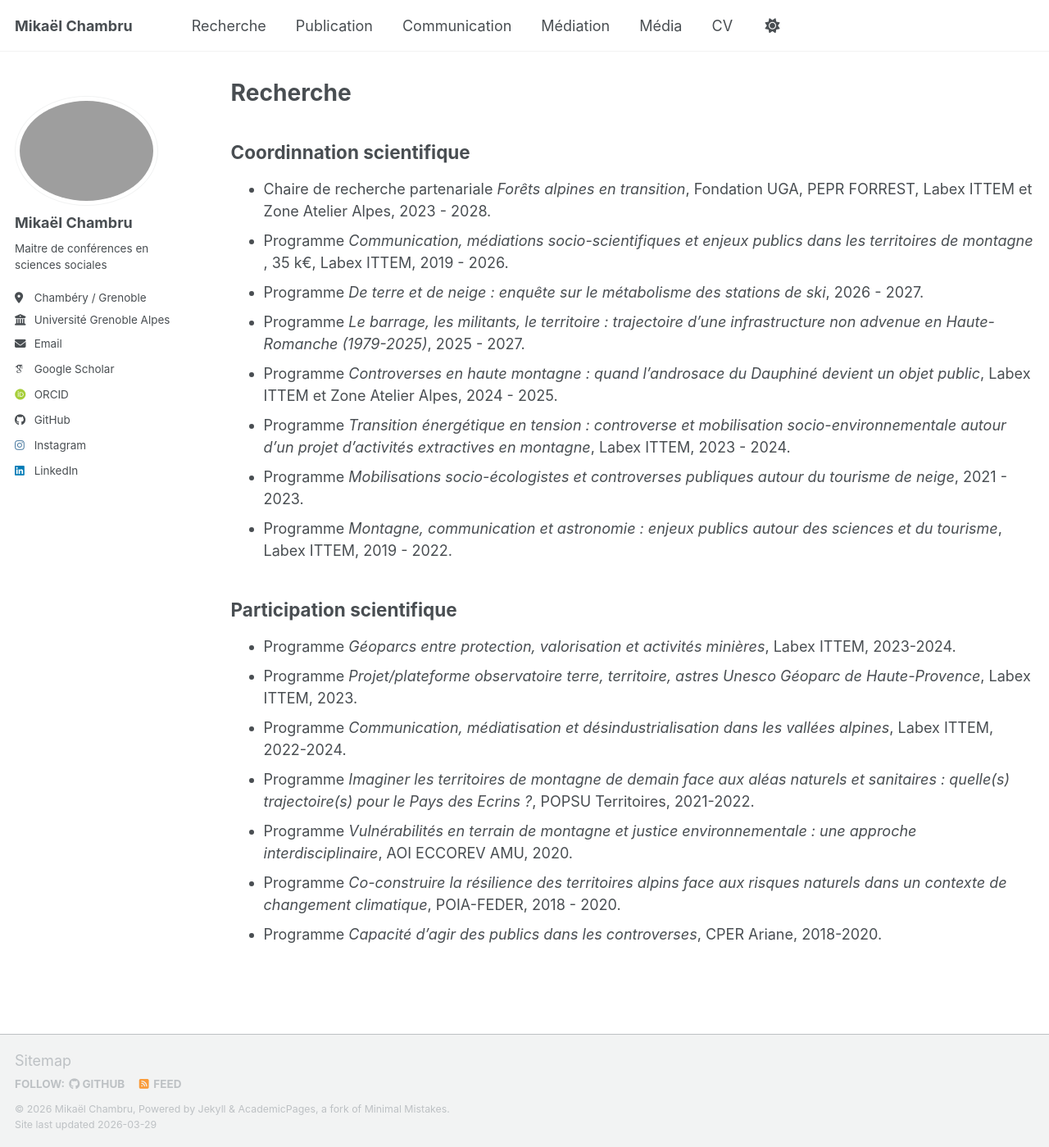
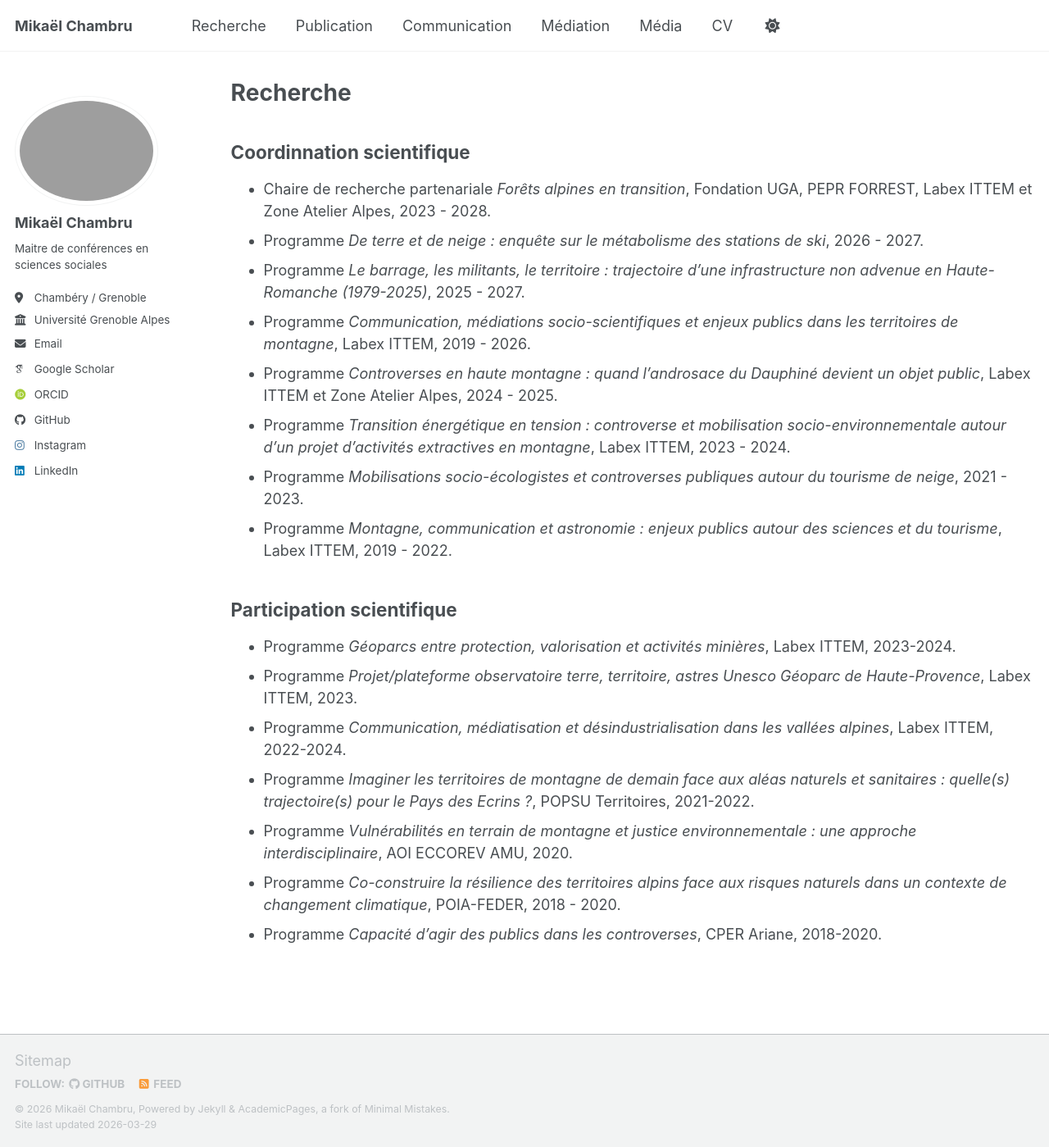
Before and after one commit to mikaelchambru/mikaelchambru.github.io, a Jekyll site: the page built from _pages/recherche.md, in a window 1280 px wide and 1399 px high. Shown: the whole window at 82% size. Built offline with Jekyll 4.4.1, drawn with Linux system fonts in a browser that asks for light colours; some web fonts are replaced; a script bundle is joined from its source files by our own code; library files that are not in the unit come from our copies.

Commit message:
Update recherche.md

```diff
--- a/_pages/recherche.md
+++ b/_pages/recherche.md
@@ -9,9 +9,9 @@ redirect_from:
 
 ## Coordinnation scientifique
 * Chaire de recherche partenariale *Forêts alpines en transition*, Fondation UGA, PEPR FORREST, Labex ITTEM et Zone Atelier Alpes, 2023 - 2028.
-* Programme *Communication, médiations socio-scientifiques et enjeux publics dans les territoires de montagne* , 35 k€, Labex ITTEM, 2019 - 2026.
 * Programme *De terre et de neige : enquête sur le métabolisme des stations de ski*, 2026 - 2027.
 * Programme *Le barrage, les militants, le territoire : trajectoire d’une infrastructure non advenue en Haute-Romanche (1979-2025)*, 2025 - 2027.
+* Programme *Communication, médiations socio-scientifiques et enjeux publics dans les territoires de montagne*, Labex ITTEM, 2019 - 2026.
 * Programme *Controverses en haute montagne : quand l’androsace du Dauphiné devient un objet public*, Labex ITTEM et Zone Atelier Alpes, 2024 - 2025.
 * Programme *Transition énergétique en tension : controverse et mobilisation socio-environnementale autour d’un projet d’activités extractives en montagne*, Labex ITTEM, 2023 - 2024.
 * Programme *Mobilisations socio-écologistes et controverses publiques autour du tourisme de neige*, 2021 - 2023.
```
